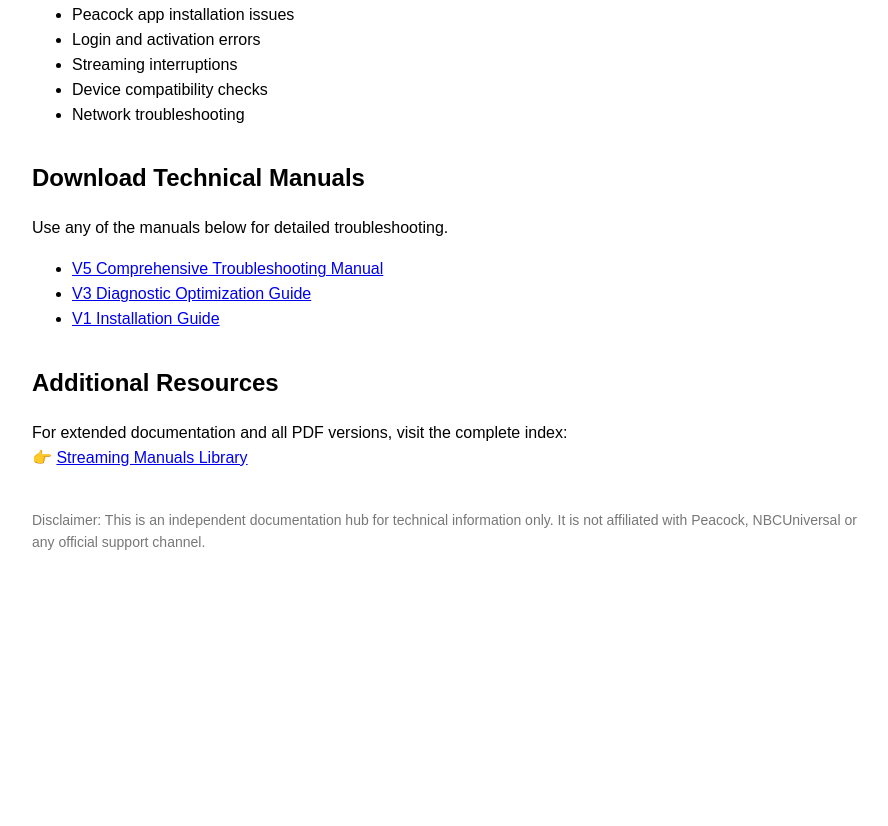
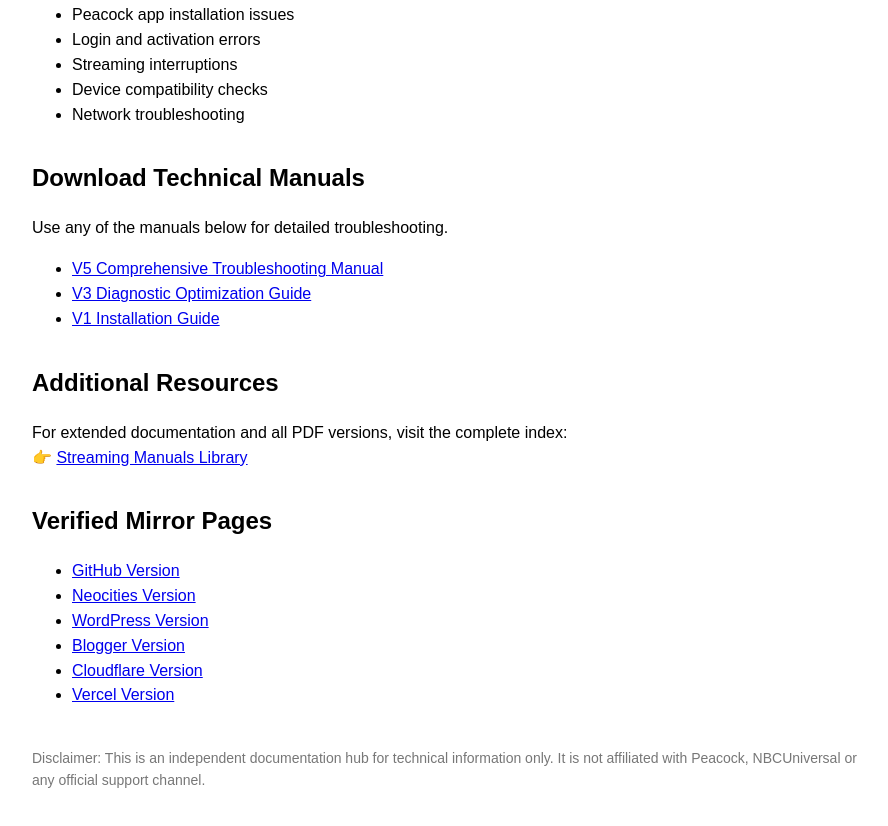
Before and after one commit to DigitalMediaPlatformSupport/DigitalMediaPlatformSupport.github.io, a plain HTML site: page peacock-support-number/index.html in a window 1280 px wide. Shown: the part 297-1123 px from the top of the page, without its empty margins (183-1071 px from the left). Before the commit the page ends 885 px from the top, so only its background shows below. Drawn offline with Linux system fonts and the light colour scheme.

Commit message:
Update index.html

```diff
--- a/peacock-support-number/index.html
+++ b/peacock-support-number/index.html
@@ -76,6 +76,15 @@ For extended documentation and all PDF versions, visit the complete index:
 <br>
 👉 <a href="https://digitalmediaplatformsupport.github.io/sitemap.html">Streaming Manuals Library</a>
 </p>
+<h2>Verified Mirror Pages</h2>
+<ul>
+  <li><a href="https://digitalmediaplatformsupport.github.io/peacock-support-number/">GitHub Version</a></li>
+  <li><a href="https://digitalmediasupportplatform.neocities.org/peacock-support-number">Neocities Version</a></li>
+  <li><a href="https://peacockhelp4.wordpress.com/peacock-support-number/">WordPress Version</a></li>
+  <li><a href="https://digitalmediasupportplatform.blogspot.com/2025/11/peacock-support-number-streaming.html">Blogger Version</a></li>
+  <li><a href="https://round-disk-5865.peacocklvr1.workers.dev/">Cloudflare Version</a></li>
+  <li><a href="https://y-pi-flax.vercel.app/">Vercel Version</a></li>
+</ul>
 
 <p style="margin-top:40px;font-size:14px;color:#777;">
 Disclaimer: This is an independent documentation hub for technical information only. It is not affiliated with Peacock, NBCUniversal or any official support channel.
```
